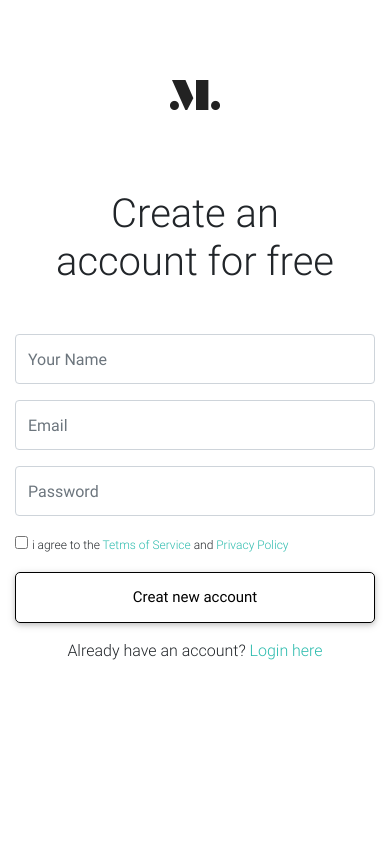
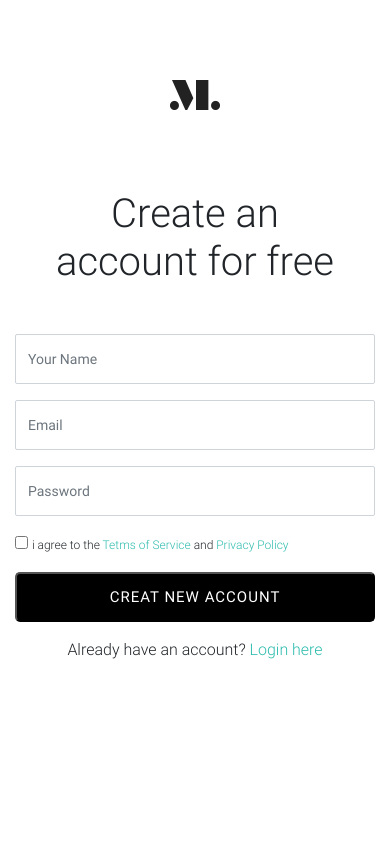
Before and after one commit to iyiolaosuagwu/DevsnapUI, a plain HTML site: page register.html in a window 390 px wide. Shown: the top 844 px of the page. Drawn offline with Linux system fonts and the light colour scheme; grey boxes are pictures that could not be loaded.

Commit message:
Update register.html
new update

```diff
--- a/register.html
+++ b/register.html
@@ -1,70 +1,96 @@
 <!DOCTYPE html>
 <html lang="en">
-
   <head>
-  <meta charset="utf-8">
-  <meta name="viewport" content="width=device-width, initial-scale=1, shrink-to-fit=no">
-  <meta http-equiv="x-ua-compatible" content="ie=edge">
+    <meta charset="utf-8" />
+    <meta
+      name="viewport"
+      content="width=device-width, initial-scale=1, shrink-to-fit=no"
+    />
+    <meta http-equiv="x-ua-compatible" content="ie=edge" />
     <title>Register</title>
     <!-- Font Awesome -->
-  <link rel="stylesheet" href="https://maxcdn.bootstrapcdn.com/font-awesome/4.7.0/css/font-awesome.min.css">
+    <link
+      rel="stylesheet"
+      href="https://maxcdn.bootstrapcdn.com/font-awesome/4.7.0/css/font-awesome.min.css"
+    />
     <!-- Bootstrap core CSS -->
-  <link href="css/bootstrap.min.css" rel="stylesheet">
+    <link href="css/bootstrap.min.css" rel="stylesheet" />
     <!-- Material Design Bootstrap -->
-  <link href="css/mdb.min.css" rel="stylesheet">
+    <link href="css/mdb.min.css" rel="stylesheet" />
     <!-- Your custom styles (optional) -->
-  <link href="css/register.css" rel="stylesheet">
+    <link href="css/register.css" rel="stylesheet" />
   </head>
 
   <body>
-
     <!-- Start your project here-->
 
     <section style="overflow: hidden; height: 100%;">
-
       <div class="row">
         <div class="col-md-4" style="height: 100vh; overflow-y: scroll;">
           <div class="col-lg-10 mx-auto">
             <div class="logo mt-7">
-            <img class="" src="./img/logo/logo.png" alt="">
+              <img class="" src="./img/logo/logo.png" alt="" />
             </div>
 
             <div class="mt-10 mb-10">
-            <h3 class="login-to mb-5">Create an <br> account for free</h3>
+              <h3 class="login-to mb-5">
+                Create an <br />
+                account for free
+              </h3>
               <form>
                 <div class="form-group">
-                <input type="name" class="form-control input-height" name="name" id="exampleFormControlInput1"
-                  placeholder="Your Name" required>
+                  <input
+                    type="name"
+                    class="form-control input-height"
+                    name="name"
+                    id="exampleFormControlInput1"
+                    placeholder="Your Name"
+                    required
+                  />
                 </div>
 
                 <div class="form-group">
-                <input type="email" class="form-control input-height" name="email" id="exampleFormControlInput1"
-                  placeholder="Email" required>
+                  <input
+                    type="email"
+                    class="form-control input-height"
+                    name="email"
+                    id="exampleFormControlInput1"
+                    placeholder="Email"
+                    required
+                  />
                 </div>
 
                 <div class="form-group">
-                <input type="password" class="form-control input-height" name="password" id="exampleFormControlInput1"
-                  placeholder="Password" required>
+                  <input
+                    type="password"
+                    class="form-control input-height"
+                    name="password"
+                    id="exampleFormControlInput1"
+                    placeholder="Password"
+                    required
+                  />
                 </div>
 
                 <div class="mt-3 mb-3">
-                <input type="checkbox">
+                  <input type="checkbox" />
                   <span class="agree-con">
                     i agree to the
                     <span class="text-default">Tetms of Service </span>
                     and
                     <span class="text-default">Privacy Policy</span>
                   </span>
-
                 </div>
 
-              <button class="btn btn-block btn-new" type="submit" href="">Creat new account</button>
+                <button class="btn-block btn-new" type="submit" href="">
+                  Creat new account
+                </button>
                 <!-- <input type="submit" value="Send" class="input-submit"> -->
               </form>
 
-            <p class="mt-3 already">Already have an account?
+              <p class="mt-3 already">
+                Already have an account?
                 <span class="text-default">
-                <a class="text-default" href="login.html">Login here</a>
+                  <a class="text-default" href="index.html">Login here</a>
                 </span>
               </p>
             </div>
@@ -73,12 +99,17 @@
         <div class="col-md-8 login-right-col">
           <div class="flex-center flex-column">
             <p class="annual-reg text-white text-center p-2">join devsnap</p>
-          <h3 class="effect text-white text-center p-2">Join the leading agencies, <br> networks and studios</h3>
+            <h3 class="effect text-white text-center p-2">
+              Join the leading agencies, <br />
+              networks and studios
+            </h3>
           </div>
 
-
           <!-- Grid column -->
-        <div class="col-md-10 text-center text-md-right" style="display: flex; position: absolute; bottom: 1%; right: 5%;">
+          <div
+            class="col-md-10 text-center text-md-right"
+            style="display: flex; position: absolute; bottom: 1%; right: 5%;"
+          >
             <!-- Facebook -->
             <a class="fb-ic">
               <i class="fa fa-facebook white-text mr-4"> </i>
@@ -96,76 +127,83 @@
             <a class="li-ic">
               <i class="fa fa-linkedin white-text mr-4"> </i>
             </a>
-
-
           </div>
           <!-- Grid column -->
-
         </div>
       </div>
-
     </section>
 
     <style>
-    .small-img{
+      .small-img {
         margin: 45px;
       }
-    .login-right-col{
-      background-image: linear-gradient(rgba(0, 0, 0, 0.9), rgba(0, 0, 0, 0.7)), url('./img/gal2.jpg');
+      .login-right-col {
+        background-image: linear-gradient(
+            rgba(0, 0, 0, 0.9),
+            rgba(0, 0, 0, 0.7)
+          ),
+          url('./img/gal2.jpg');
         background-size: cover;
         height: 100vh;
       }
 
-    .annual-reg{
+      .annual-reg {
         font-size: 15px;
         letter-spacing: 2px;
         text-transform: uppercase;
       }
-    .effect{
+      .effect {
         font-size: 40px;
       }
-    .standard{
+      .standard {
         font-size: 16px;
         letter-spacing: 3px;
       }
-    .login-to{
+      .login-to {
         font-size: 40px;
       }
-    .mt-10{
+      .mt-10 {
         margin-top: 5rem;
       }
-    .mb-10{
+      .mb-10 {
         margin-bottom: 5rem;
       }
-    .mt-7{
+      .mt-7 {
         margin-top: 5rem;
       }
-    .btn-new{
-      background: transparent;
-      border: 1px solid #000;
+      .btn-new {
+        background: #000;
         border-radius: 5px;
-      color: #000;
-      text-transform: unset;
+        color: #fff;
+        text-transform: uppercase;
+        letter-spacing: 1px;
         font-size: 15px;
+        height: 50px;
+        cursor: pointer;
       }
-    .input-height{
+      .input-height {
         height: 50px;
+        display: flex;
+        align-items: center;
+        border-radius: 2px;
+        font-size: 14px;
       }
-    .agree-con{
+      .agree-con {
         font-size: 12px;
       }
 
-
-
       @media (max-width: 576px) {
-    .logo{
+        .logo {
           text-align: center;
         }
-    .login-to{
+        .login-to {
           text-align: center;
         }
-    .already{
+        .already {
           text-align: center;
+        }
+        .login-right-col {
+          display: none;
         }
       }
     </style>
@@ -182,5 +220,4 @@
     <!-- MDB core JavaScript -->
     <script type="text/javascript" src="js/mdb.min.js"></script>
   </body>
-
 </html>
```
Lines whose indentation alone changed are shown as unchanged.
